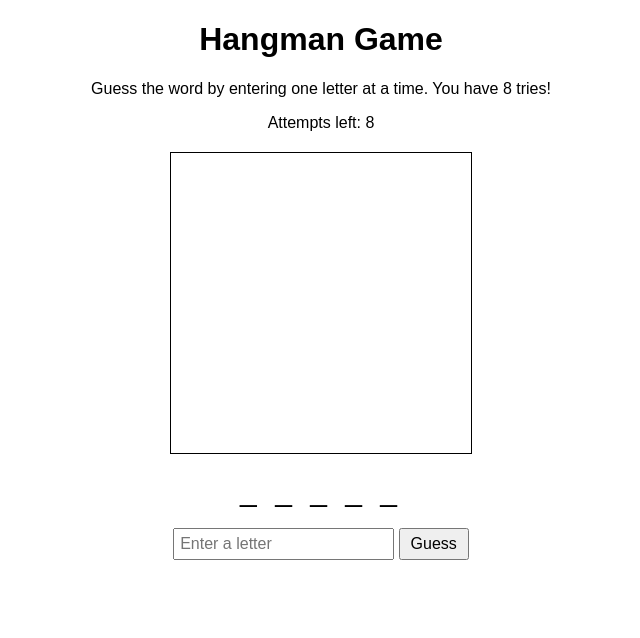
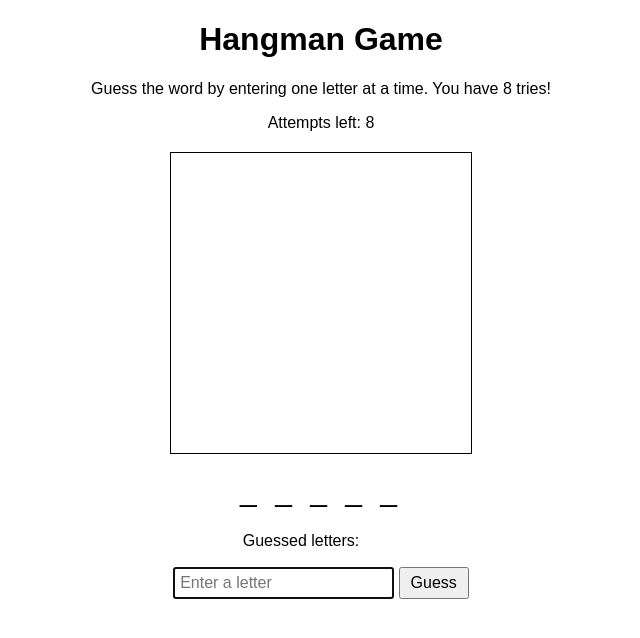
Before and after one commit to Hoshkador/hangman-game, a plain HTML site: page index.html in a window 1280 px wide. Both pictures are taken after a click on the button "Start Game". Shown: the whole page, without its empty margins (319-959 px from the left). Drawn offline with Linux system fonts and the light colour scheme.

Commit message:
index.html

```diff
--- a/index.html
+++ b/index.html
@@ -19,7 +19,7 @@
             letter-spacing: 5px;
             margin: 20px;
         }
-        #message {
+        #message, #guessedLettersDisplay {
             font-size: 20px;
             margin: 20px;
         }
@@ -30,6 +30,7 @@
         button {
             padding: 5px 10px;
             font-size: 16px;
+            cursor: pointer;
         }
         #gameContainer {
             display: none;
@@ -43,16 +44,17 @@
     <div id="gameContainer">
         <p>Guess the word by entering one letter at a time. You have 8 tries!</p>
         <p>Attempts left: <span id="attemptsLeft">8</span></p>
-        <canvas id="hangmanCanvas" width="300" height="300"></canvas>
+        <canvas id="hangmanCanvas" width="300" height="300" aria-label="Hangman drawing"></canvas>
         <p id="wordDisplay"></p>
-        <input type="text" id="letterInput" maxlength="1" placeholder="Enter a letter">
+        <p>Guessed letters: <span id="guessedLettersDisplay"></span></p>
+        <input type="text" id="letterInput" maxlength="1" placeholder="Enter a letter" aria-label="Guess a letter">
         <button onclick="guessLetter()">Guess</button>
         <p id="message"></p>
         <button onclick="startGameWithSound()" style="display: none;" id="restartButton">Play Again</button>
     </div>
 
-    <!-- Додаємо елемент audio для звуку -->
     <audio id="wrongSound" src="wrong.mp3"></audio>
+    <audio id="winSound" src="win.mp3"></audio>
 
     <script>
         const words = [
@@ -117,7 +119,7 @@
             "SUMMERS", "SUNRISE", "SUNSET", "SUPPLIES", "SUPPORT", "SUPPOSE", "SURFACE", "SURGEON", "SURPLUS", "SURVEY",
             "SURVIVE", "SUSPEND", "SUSTAIN", "SWALLOW", "SWIMMER", "SWITCH", "SYMBOLS", "SYSTEMS", "TABLETS", "TACKLES",
             "TACTICS", "TAILING", "TALENTS", "TALKING", "TANGENT", "TARGETS", "TASTING", "TEACHER", "TEACHES", "TEASING",
-            "TECHNIC", "TELLING", "TEMPERS", "TENDING", "TENSION", "TERRAIN", "TESTING", "TEXTURE", "THEATER", "THEMSEL",
+            "TECHNIC", "TELLING", "TEMPERS", "TENDING", "TENSION", "TERRAIN", "TESTING", "TEXTURE", "THEATER", "THEMSELVES",
             "THEORY", "THICKER", "THINNER", "THOUGHT", "THREADS", "THREATS", "THRILLS", "THRIVES", "THROATS", "THROUGH",
             "THROWER", "TICKETS", "TIGHTEN", "TILLING", "TIMINGS", "TISSUES", "TOBACCO", "TOGGLES", "TONIGHT", "TOOLING",
             "TOPICAL", "TOPPING", "TORCHES", "TOSSING", "TOUCHED", "TOUCHES", "TOURING", "TOURIST", "TOWARDS", "TRACING",
@@ -138,119 +140,93 @@
             "WRITTEN", "YARDAGE", "YELLING", "YIELDED", "YOUNGER", "YOURSELF", "ZEALOUS", "ZESTFUL", "ZIGZAGS", "ZIPPERS",
             "ZOMBIES", "ZOOLOGY"
         ];
+
         let secretWord = "";
         let guessedLetters = [];
         let attemptsLeft = 8;
         let wordDisplay = [];
 
-        // Отримуємо елемент audio
-        const wrongSound = document.getElementById("wrongSound");
+        const elements = {
+            gameContainer: document.getElementById("gameContainer"),
+            wordDisplay: document.getElementById("wordDisplay"),
+            attemptsLeft: document.getElementById("attemptsLeft"),
+            message: document.getElementById("message"),
+            letterInput: document.getElementById("letterInput"),
+            restartButton: document.getElementById("restartButton"),
+            guessedLettersDisplay: document.getElementById("guessedLettersDisplay"),
+            startButton: document.querySelector("button[onclick='startGameWithSound()']")
+        };
 
-        // Налаштування canvas для малювання шибениці
+        const sounds = {
+            wrong: document.getElementById("wrongSound"),
+            win: document.getElementById("winSound")
+        };
+
         const canvas = document.getElementById("hangmanCanvas");
         const ctx = canvas.getContext("2d");
 
-        // Функція для малювання шибениці поетапно (8 етапів)
         function drawHangman(incorrectGuesses) {
             ctx.clearRect(0, 0, canvas.width, canvas.height);
             ctx.strokeStyle = "#000";
             ctx.lineWidth = 3;
 
-            if (incorrectGuesses >= 1) {
-                ctx.beginPath();
-                ctx.moveTo(50, 270);
-                ctx.lineTo(250, 270);
-                ctx.stroke();
-            }
-            if (incorrectGuesses >= 2) {
-                ctx.beginPath();
-                ctx.moveTo(150, 270);
-                ctx.lineTo(150, 50);
-                ctx.stroke();
-            }
-            if (incorrectGuesses >= 3) {
-                ctx.beginPath();
-                ctx.moveTo(150, 50);
-                ctx.lineTo(220, 50);
-                ctx.stroke();
-            }
-            if (incorrectGuesses >= 4) {
-                ctx.beginPath();
-                ctx.moveTo(220, 50);
-                ctx.lineTo(220, 80);
-                ctx.stroke();
-            }
-            if (incorrectGuesses >= 5) {
-                ctx.beginPath();
-                ctx.arc(220, 110, 30, 0, Math.PI * 2);
-                ctx.stroke();
-            }
-            if (incorrectGuesses >= 6) {
-                ctx.beginPath();
-                ctx.moveTo(220, 140);
-                ctx.lineTo(220, 200);
-                ctx.stroke();
-            }
+            if (incorrectGuesses >= 1) { ctx.beginPath(); ctx.moveTo(50, 270); ctx.lineTo(250, 270); ctx.stroke(); }
+            if (incorrectGuesses >= 2) { ctx.beginPath(); ctx.moveTo(150, 270); ctx.lineTo(150, 50); ctx.stroke(); }
+            if (incorrectGuesses >= 3) { ctx.beginPath(); ctx.moveTo(150, 50); ctx.lineTo(220, 50); ctx.stroke(); }
+            if (incorrectGuesses >= 4) { ctx.beginPath(); ctx.moveTo(220, 50); ctx.lineTo(220, 80); ctx.stroke(); }
+            if (incorrectGuesses >= 5) { ctx.beginPath(); ctx.arc(220, 110, 30, 0, Math.PI * 2); ctx.stroke(); }
+            if (incorrectGuesses >= 6) { ctx.beginPath(); ctx.moveTo(220, 140); ctx.lineTo(220, 200); ctx.stroke(); }
             if (incorrectGuesses >= 7) {
-                ctx.beginPath();
-                ctx.moveTo(220, 150);
-                ctx.lineTo(190, 180);
-                ctx.stroke();
-                ctx.beginPath();
-                ctx.moveTo(220, 150);
-                ctx.lineTo(250, 180);
-                ctx.stroke();
+                ctx.beginPath(); ctx.moveTo(220, 150); ctx.lineTo(190, 180); ctx.stroke();
+                ctx.beginPath(); ctx.moveTo(220, 150); ctx.lineTo(250, 180); ctx.stroke();
             }
             if (incorrectGuesses >= 8) {
-                ctx.beginPath();
-                ctx.moveTo(220, 200);
-                ctx.lineTo(190, 230);
-                ctx.stroke();
-                ctx.beginPath();
-                ctx.moveTo(220, 200);
-                ctx.lineTo(250, 230);
-                ctx.stroke();
+                ctx.beginPath(); ctx.moveTo(220, 200); ctx.lineTo(190, 230); ctx.stroke();
+                ctx.beginPath(); ctx.moveTo(220, 200); ctx.lineTo(250, 230); ctx.stroke();
             }
         }
 
-        // Функція для початку гри
         function startGame() {
             secretWord = words[Math.floor(Math.random() * words.length)];
             guessedLetters = [];
             attemptsLeft = 8;
             wordDisplay = Array(secretWord.length).fill("_");
 
-            document.getElementById("wordDisplay").textContent = wordDisplay.join(" ");
-            document.getElementById("attemptsLeft").textContent = attemptsLeft;
-            document.getElementById("message").textContent = "";
-            document.getElementById("letterInput").value = "";
-            document.getElementById("restartButton").style.display = "none";
+            elements.wordDisplay.textContent = wordDisplay.join(" ");
+            elements.attemptsLeft.textContent = attemptsLeft;
+            elements.message.textContent = "";
+            elements.guessedLettersDisplay.textContent = "";
+            elements.letterInput.value = "";
+            elements.letterInput.disabled = false;
+            document.querySelector("button[onclick='guessLetter()']").disabled = false;
+            elements.restartButton.style.display = "none";
 
             drawHangman(0);
+            elements.letterInput.focus();
         }
 
-        // Функція для початку гри з розблокуванням звуку
         function startGameWithSound() {
-            document.getElementById("gameContainer").style.display = "block";
-            document.querySelector("button[onclick='startGameWithSound()']").style.display = "none";
+            elements.gameContainer.style.display = "block";
+            elements.startButton.style.display = "none";
             startGame();
         }
 
-        // Функція для перевірки введеної літери
         function guessLetter() {
-            let letter = document.getElementById("letterInput").value.toUpperCase();
+            const letter = elements.letterInput.value.toUpperCase();
             if (letter.length !== 1 || !/[A-Z]/.test(letter)) {
-                document.getElementById("message").textContent = "Please enter a single letter (A-Z)!";
+                elements.message.textContent = "Please enter a single letter (A-Z)!";
                 return;
             }
 
             if (guessedLetters.includes(letter)) {
-                document.getElementById("message").textContent = "You already guessed that letter!";
-                document.getElementById("letterInput").value = "";
+                elements.message.textContent = "You already guessed that letter!";
+                elements.letterInput.value = "";
+                elements.letterInput.focus();
                 return;
             }
 
             guessedLetters.push(letter);
+            elements.guessedLettersDisplay.textContent = guessedLetters.join(", ");
 
             let letterFound = false;
             for (let i = 0; i < secretWord.length; i++) {
@@ -262,37 +238,43 @@
 
             if (!letterFound) {
                 attemptsLeft--;
-                document.getElementById("attemptsLeft").textContent = attemptsLeft;
+                elements.attemptsLeft.textContent = attemptsLeft;
                 drawHangman(8 - attemptsLeft);
-                // Відтворюємо звук при неправильній літері
-                wrongSound.currentTime = 0;
-                wrongSound.play().catch(error => {
-                    console.log("Error playing sound:", error);
+                sounds.wrong.currentTime = 0;
+                sounds.wrong.play().catch(() => {
+                    elements.message.textContent = "Sound unavailable, but game continues!";
                 });
             }
 
-            document.getElementById("wordDisplay").textContent = wordDisplay.join(" ");
+            elements.wordDisplay.textContent = wordDisplay.join(" ");
 
             if (wordDisplay.join("") === secretWord) {
-                document.getElementById("message").textContent = "You win! The word was " + secretWord;
+                elements.message.textContent = "You win! The word was " + secretWord;
+                sounds.win.currentTime = 0;
+                sounds.win.play().catch(() => {});
                 endGame();
             } else if (attemptsLeft === 0) {
-                document.getElementById("message").textContent = "Game over! The word was " + secretWord;
+                elements.message.textContent = "Game over! The word was " + secretWord;
                 endGame();
             }
 
-            document.getElementById("letterInput").value = "";
+            elements.letterInput.value = "";
+            elements.letterInput.focus();
         }
 
-        // Функція для завершення гри
         function endGame() {
-            document.getElementById("letterInput").disabled = true;
+            elements.letterInput.disabled = true;
             document.querySelector("button[onclick='guessLetter()']").disabled = true;
-            document.getElementById("restartButton").style.display = "block";
+            elements.restartButton.style.display = "block";
         }
 
-        // Початково ховаємо гру
-        document.getElementById("gameContainer").style.display = "none";
+        elements.letterInput.addEventListener("keypress", (event) => {
+            if (event.key === "Enter") {
+                guessLetter();
+            }
+        });
+
+        elements.gameContainer.style.display = "none";
     </script>
 </body>
 </html>
```
